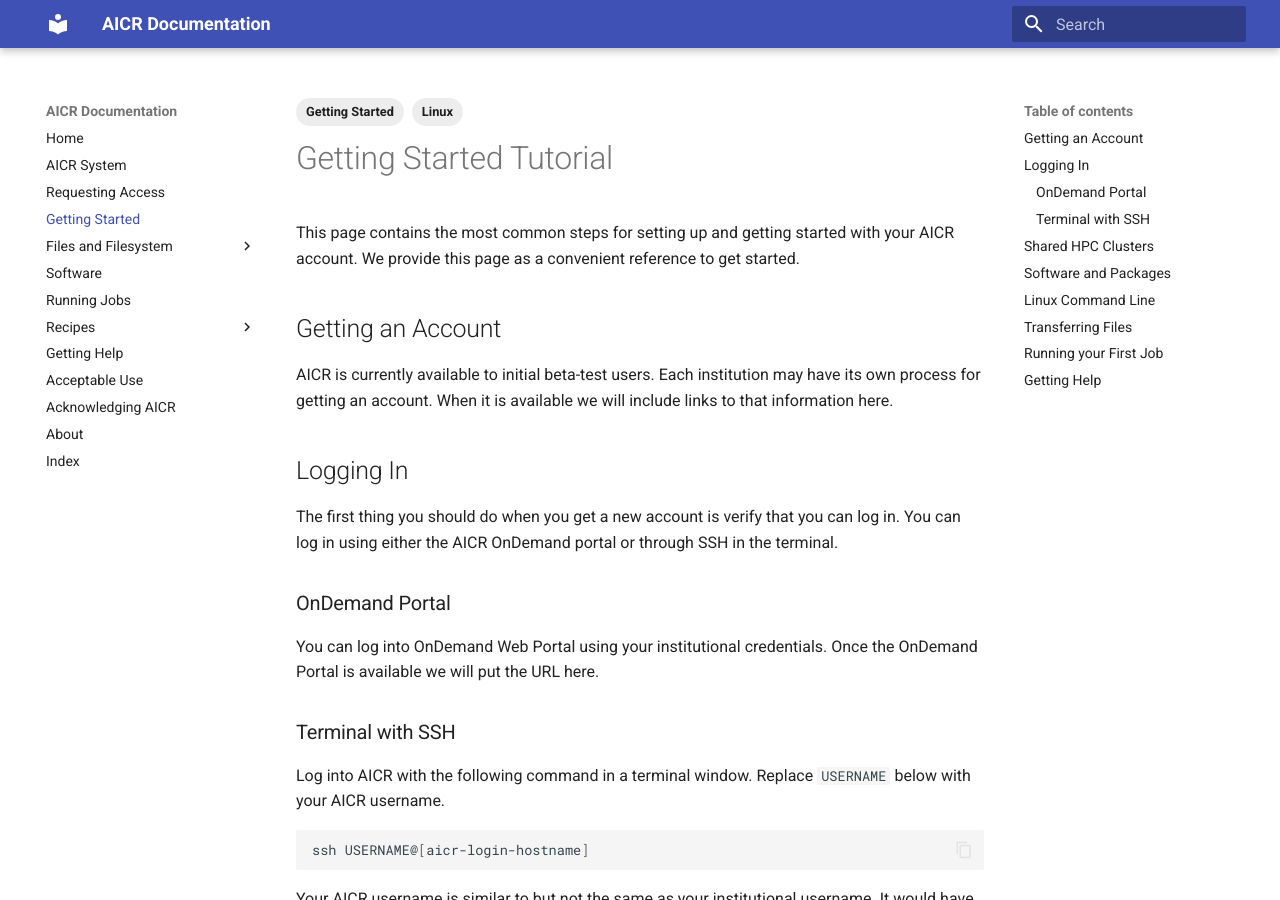
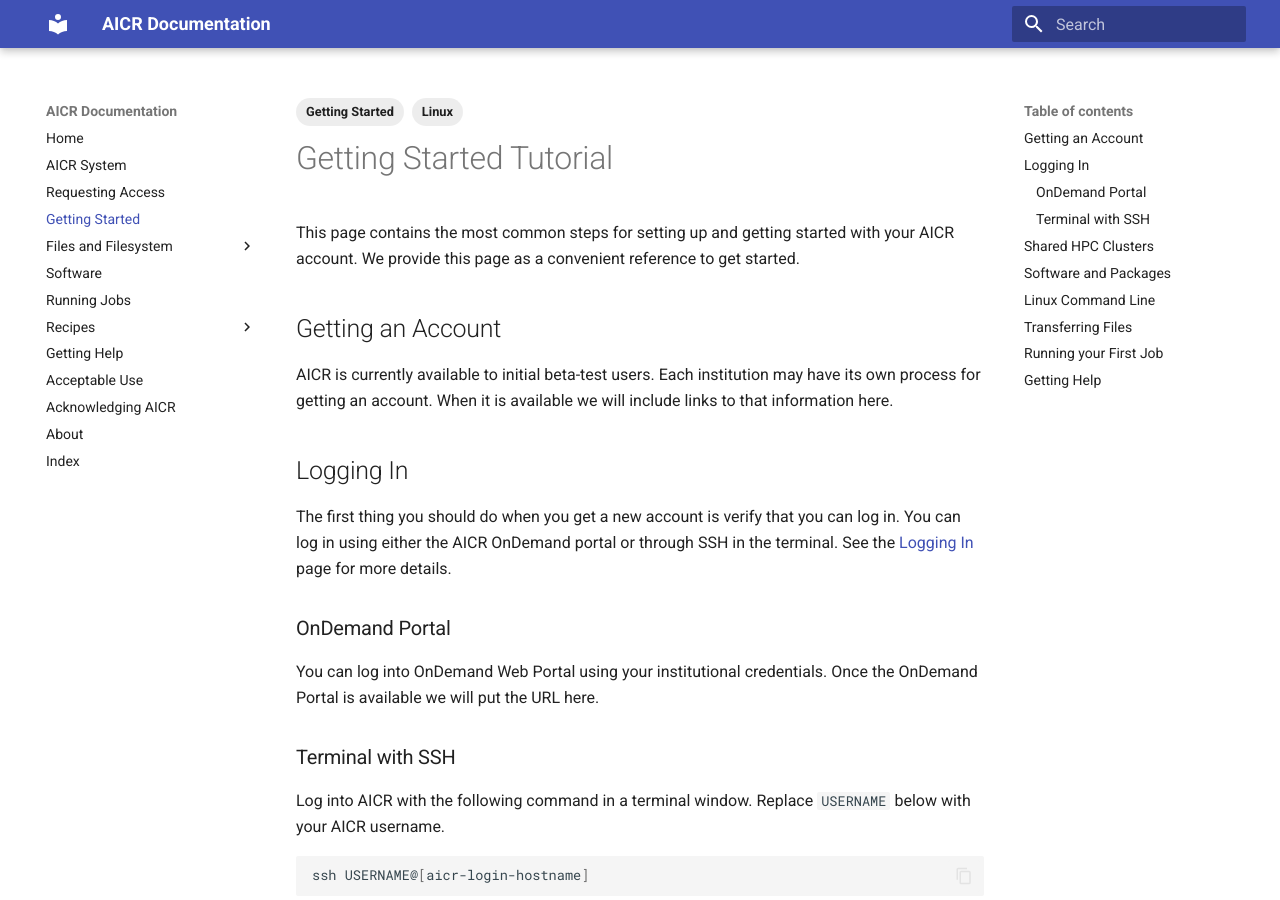
Before and after one commit to mghpcc/aicr-docs-edit, an MkDocs documentation site: the page built from docs/getting_started.md, in a window 1280 px wide and 900 px high. Built offline with MkDocs 1.6.1 and Material for MkDocs 9.7.7, drawn with Linux system fonts in a browser that asks for light colours.

Commit message:
add link to logging in page

```diff
--- a/docs/getting_started.md
+++ b/docs/getting_started.md
@@ -17,7 +17,7 @@ AICR is currently available to initial beta-test users. Each institution may hav
 ## Logging In
 
 The first thing you should do when you get a new account is verify that
-you can log in. You can log in using either the AICR OnDemand portal or through SSH in the terminal.
+you can log in. You can log in using either the AICR OnDemand portal or through SSH in the terminal. See the [Logging In](logging-in.md) page for more details.
 
 ### OnDemand Portal
 
```
